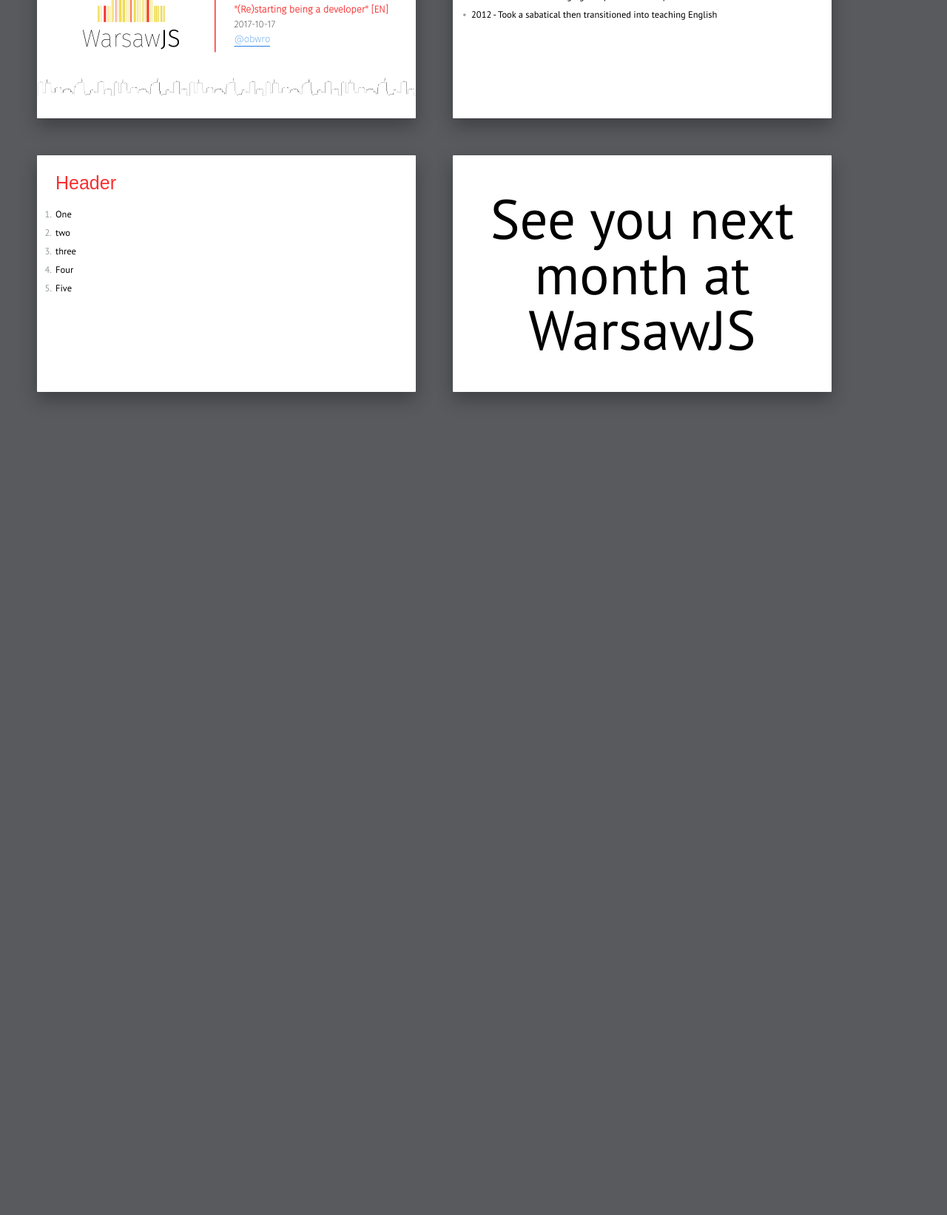
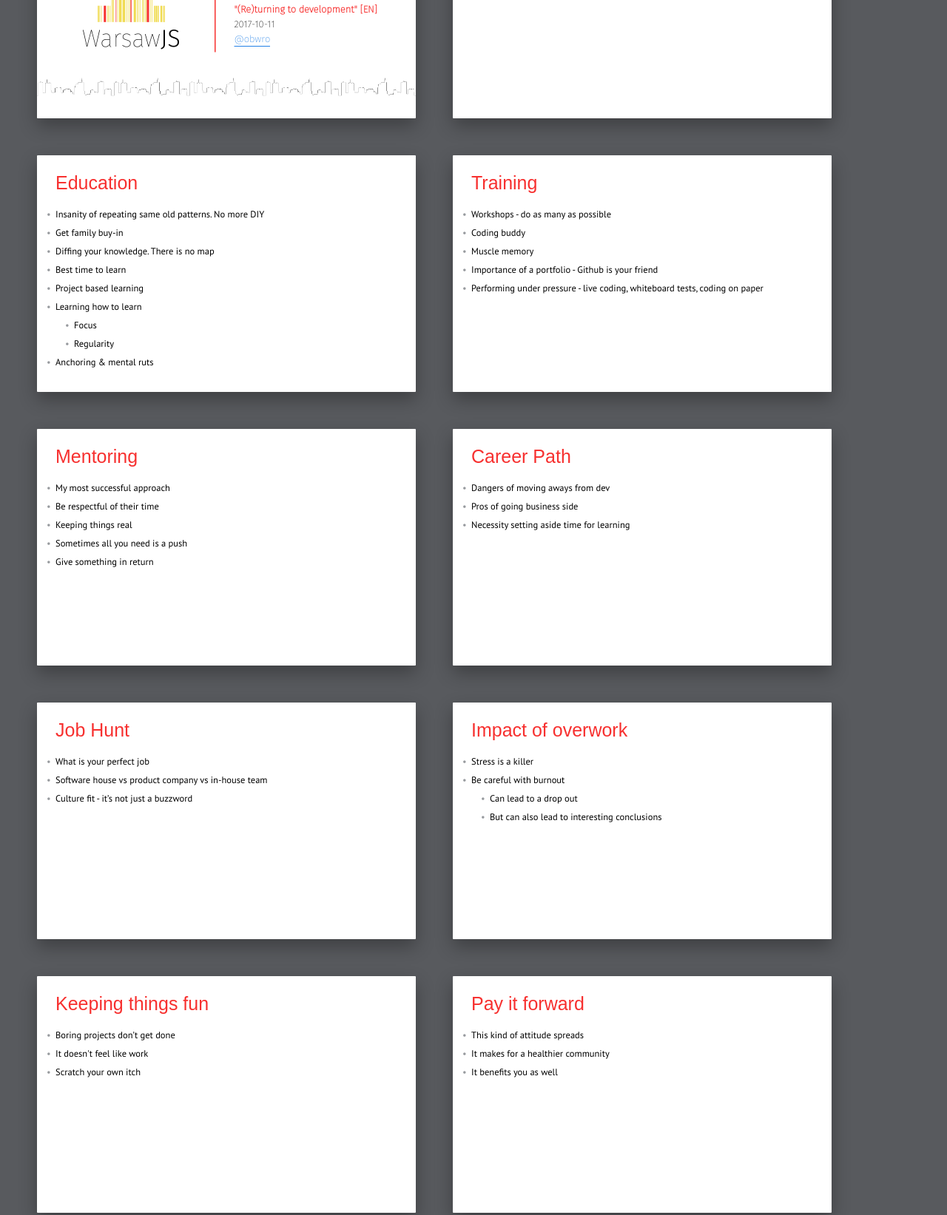
Before and after one commit to robreczarek/pr-01, a plain HTML site: page index.html in a window 1280 px wide. Shown: the part 340-1983 px from the top of the page at 74% size. Before the commit the page ends 920 px from the top, so only its background shows below. Drawn offline with Linux system fonts and the light colour scheme; a web font is replaced by a local one.

Commit message:
Final presentation

```diff
--- a/index.html
+++ b/index.html
@@ -1,7 +1,7 @@
 <!DOCTYPE html>
 <html lang="en">
 <head>
-    <title>(Re)starting being a developer</title>
+    <title>(Re)turning to development</title>
 
     <meta charset="utf-8"/>
     <meta http-equiv="x-ua-compatible" content="ie=edge">
@@ -17,8 +17,8 @@
 </head>
 <body class="shower list">
     <header class="caption">
-        <h1>(Re)starting being a developer</h1>
-        <p>A journey on becoming a developer (again).</p>
+        <h1>(Re)turning to development</h1>
+        <p>The journey on becoming a developer (again).</p>
     </header>
 
     <section class="slide front-page">
@@ -34,10 +34,10 @@
             <h2>Robert Obręczarek</h2>
 
             <!-- 3. Presentation title -->
-            <h2><strong>"(Re)starting being a developer" [EN]</strong></h2>
+            <h2><strong>"(Re)turning to development" [EN]</strong></h2>
 
             <!-- 4. Presentation date -->
-            <h2>2017-10-17</h2>
+            <h2>2017-10-11</h2>
 
             <!-- 5. Contact the speaker -->
             <h2><a href="http://twitter.com/obwro">@obwro</a></h2>
@@ -47,28 +47,106 @@
     <section class="slide compact">
       <h2>About Me</h2>
       <ul>
-        <li>1999 - Started web development</li>
-        <li class="next">2000 - Went pro</li>
-        <li class="next">2001 - Started in-house at a large company</li>
-        <li class="next">2005 - Moved into managing and product development</li>
-        <li class="next">2012 - Took a sabatical then transitioned into teaching English</li>
+        <li>Past</li>
+        <li class="next">Motivations</li>
       </ul>
     </section>
 
     <section class="slide compact">
-      <h2>Header</h2>
-      <ol>
-        <li>One</li>
-        <li class="next">two</li>
-        <li class="next">three</li>
-        <li class="next">Four</li>
-        <li class="next">Five</li>
-      </ol>
-      <p class="next"></p>
+      <h2>Education</h2>
+      <ul>
+        <li>Insanity of repeating same old patterns. No more DIY</li>
+        <li class="next">Get family buy-in</li>
+        <li class="next">Diffing your knowledge. There is no map</li>
+        <li class="next">Best time to learn</li>
+        <li class="next">Project based learning</li>
+        <li class="next">Learning how to learn</li>
+        <ul>
+          <li class="next">Focus</li>
+          <li class="next">Regularity</li>
+        </ul>
+        <li class="next">Anchoring & mental ruts</li>
+      </ul>
     </section>
 
-    <section class="slide">
-        <h3 class="shout">See you next month at WarsawJS</h3>
+    <section class="slide compact">
+      <h2>Training</h2>
+      <ul>
+        <li>Workshops - do as many as possible</li>
+        <li class="next">Coding buddy</li>
+        <li class="next">Muscle memory</li>
+        <li class="next">Importance of a portfolio - Github is your friend</li>
+        <li class="next">Performing under pressure - live coding, whiteboard tests, coding on paper</li>
+      </ul>
+    </section>
+
+    <section class="slide compact">
+      <h2>Mentoring</h2>
+      <ul>
+        <li>My most successful approach</li>
+        <li class="next">Be respectful of their time</li>
+        <li class="next">Keeping things real</li>
+        <li class="next">Sometimes all you need is a push</li>
+        <li class="next">Give something in return</li>
+      </ul>
+    </section>
+
+    <section class="slide compact">
+      <h2>Career Path</h2>
+      <ul>
+        <li>Dangers of moving aways from dev</li>
+        <li class="next">Pros of going business side</li>
+        <li class="next">Necessity setting aside time for learning</li>
+      </ul>
+    </section>
+
+    <section class="slide compact">
+      <h2>Job Hunt</h2>
+      <ul>
+        <li>What is your perfect job</li>
+        <li class="next">Software house vs product company vs in-house team</li>
+        <li class="next">Culture fit - it’s not just a buzzword</li>
+      </ul>
+    </section>
+
+    <section class="slide compact">
+      <h2>Impact of overwork</h2>
+      <ul>
+        <li>Stress is a killer</li>
+        <li class="next">Be careful with burnout</li>
+          <ul>
+            <li class="next">Can lead to a drop out</li>
+            <li class="next">But can also lead to interesting conclusions</li>
+          </ul>
+      </ul>
+    </section>
+
+    <section class="slide compact">
+      <h2>Keeping things fun</h2>
+      <ul>
+        <li>Boring projects don’t get done</li>
+        <li class="next">It doesn't feel like work</li>
+        <li class="next">Scratch your own itch</li>
+      </ul>
+    </section>
+
+    <section class="slide compact">
+      <h2>Pay it forward</h2>
+      <ul>
+        <li>This kind of attitude spreads</li>
+        <li class="next">It makes for a healthier community</li>
+        <li class="next">It benefits you as well</li>
+      </ul>
+    </section>
+
+    <section class="slide compact">
+      <h2>Thank You!</h2>
+      <ul>
+        <li>WarsawJS Crew</li>
+        <li class="next">Piotr Kowalski, my mentor</li>
+        <li class="next">WarsawJS workshop coaches</li>
+        <li class="next">Filip Szczepański, my coding buddy</li>
+      </ul>
     </section>
 
     <div class="progress"></div>
```
